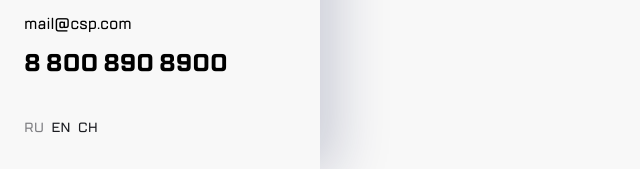
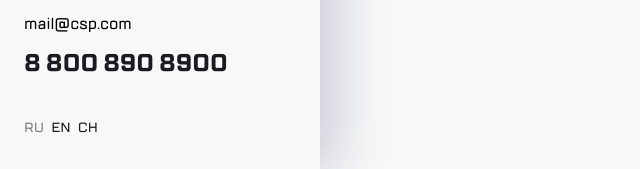
Before and after one commit to IlyaKyoleht/1.4maket, a plain HTML site: page index.html in a window 1280 px wide. Shown: the part 852-1021 px from the top of the page, 0-640 px from the left. Drawn offline with Linux system fonts and the light colour scheme.

Commit message:
style number

```diff
--- a/css/style.css
+++ b/css/style.css
@@ -102,6 +102,8 @@ button:hover {
   font-size: 24px;
   margin-bottom: 40px;
   padding-left: 24px;
+  text-decoration: none;
+  color: #1b1c21;
 }
 .footer__lang {
   display: flex;
```
